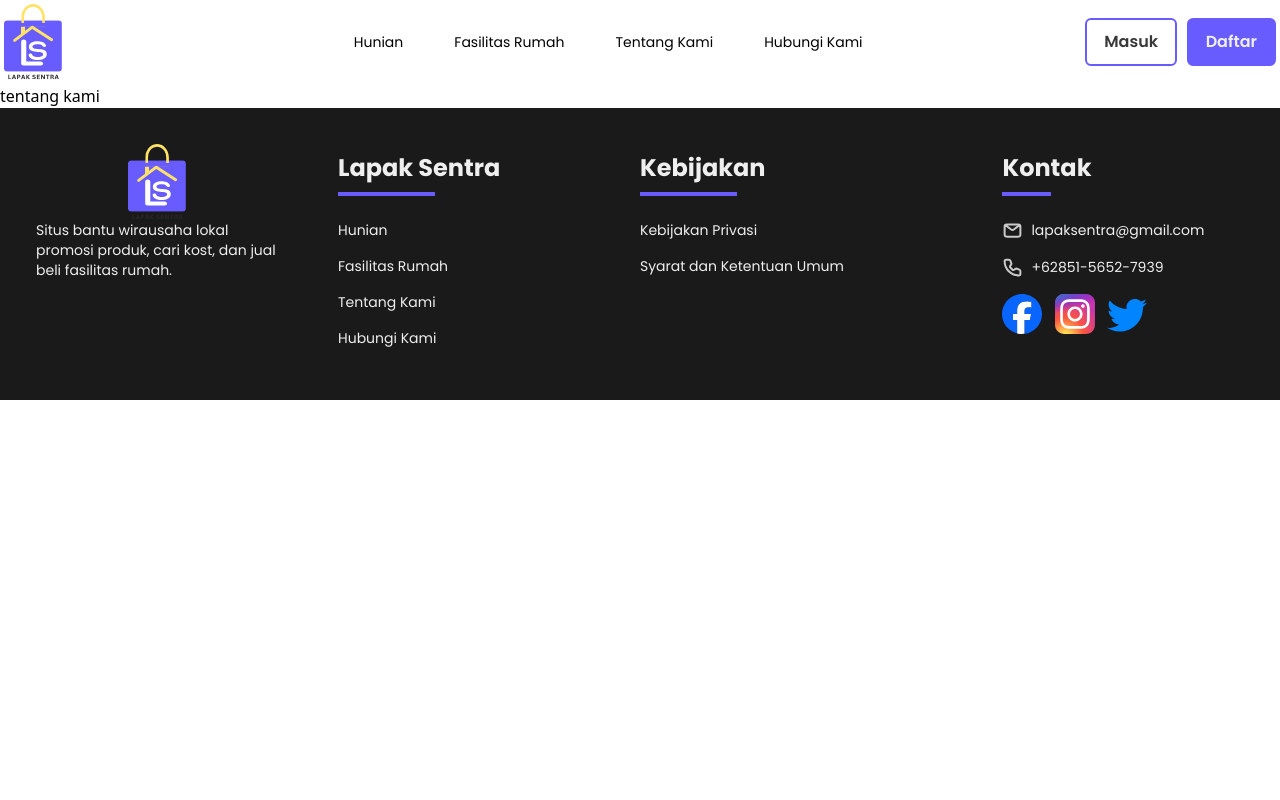
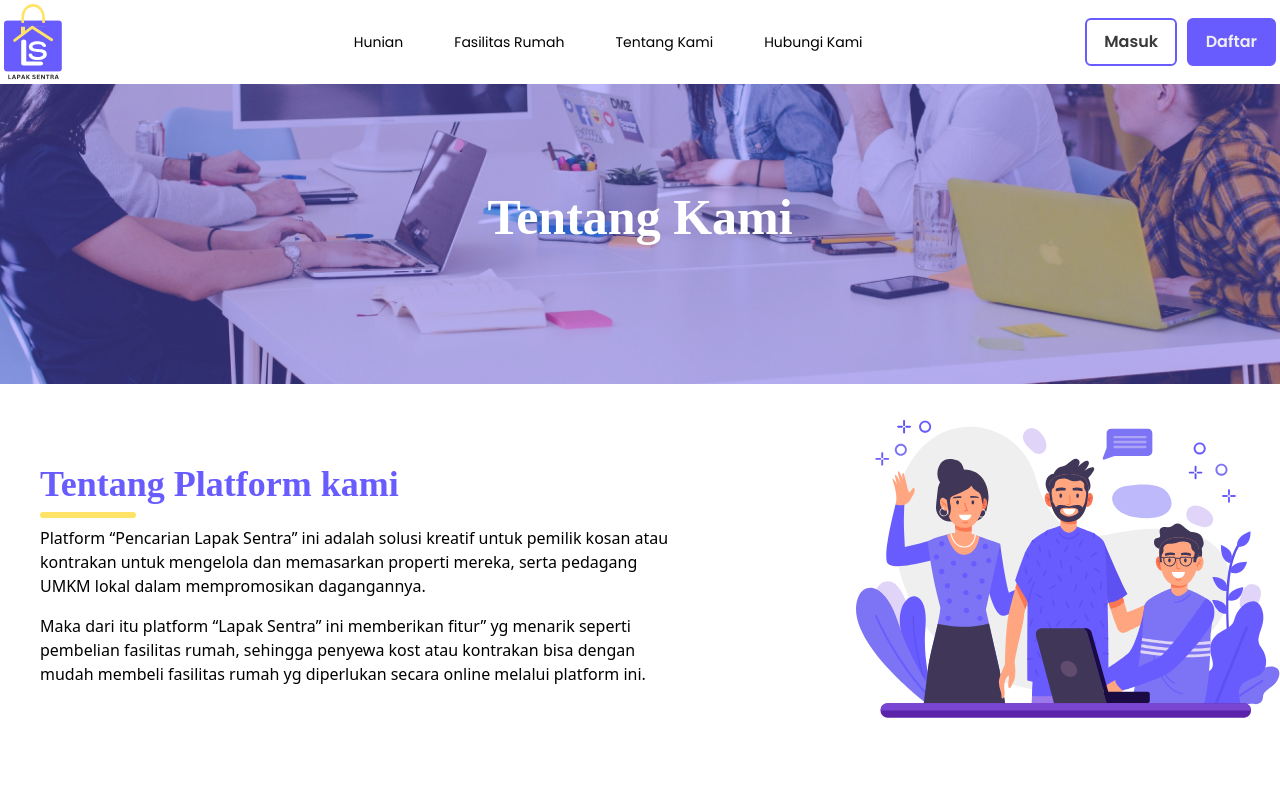
Before and after one commit to AldiMusneldi/Lapak-Sentra, a React (Vite) app in the folder frontend/: page /tentang-kami in a window 1280 px wide. Shown: the top 800 px of the page. Built offline with nearby package versions, Linux system fonts and the light colour scheme; a web font is replaced by a local one.

Commit message:
create AboutUs page

```diff
--- a/frontend/src/components/Tenant/Register.jsx
+++ b/frontend/src/components/Tenant/Register.jsx
@@ -10,7 +10,7 @@ const Register = () => {
     <>
       <div className="container mx-auto">
         <div className="flex">
-           <div className="mt-36">
+           <div className="mt-36 pl-36">
              <img src={AnimateTenant} alt="" />
            </div>
 
--- a/frontend/src/pages/Tentang-kami/TentangKami.jsx
+++ b/frontend/src/pages/Tentang-kami/TentangKami.jsx
@@ -1,10 +1,26 @@
 import React from 'react';
-
+import '../Tentang-kami/tentangkami.css';
+import AnimateAboutUs from '../../assets/animasi/animasi-Aboutus.svg';
 function TentangKami() {
   return (
+    <>
     <div>
-      <h1>tentang kami</h1>
+      <div className="background-container">
+        <h1 className="text-center py-24 font-title text-white font-semibold">Tentang Kami</h1>
+      </div>
+      <div className="flex">
+        <div className="pl-10 my-20 flex flex-col">
+          <h1 className="font-title text-4xl text-primary_70 font-semibold">Tentang Platform kami</h1>
+          <div className="w-[15%] h-[6px] rounded-full bg-secondary_70 my-2"></div>
+          <p className="w-text mb-4">Platform “Pencarian Lapak Sentra” ini adalah solusi kreatif untuk pemilik kosan atau kontrakan untuk mengelola dan memasarkan properti mereka, serta pedagang UMKM lokal dalam mempromosikan dagangannya.</p>
+          <p className="w-text mb-20">Maka dari itu platform “Lapak Sentra” ini memberikan fitur” yg menarik seperti pembelian fasilitas rumah, sehingga penyewa kost atau kontrakan bisa dengan mudah membeli fasilitas rumah yg diperlukan secara online melalui platform ini.</p>
+        </div>
+        <div className="my-9 pl-44">
+          <img src={AnimateAboutUs} alt="" />
+        </div>
+      </div>
     </div>
+    </>
   );
 }
 
--- /dev/null
+++ b/frontend/src/pages/Tentang-kami/tentangkami.css
@@ -0,0 +1,26 @@
+/* tentangkami.css */
+.background-container {
+  position: relative;
+  background: url('../../assets/images/bg-tentangkami.png') center/cover no-repeat;
+  height: 300px;
+}
+
+.background-container::before {
+  content: "";
+  position: absolute;
+  top: 0;
+  left: 0;
+  width: 100%;
+  height: 100%;
+  background-color: rgba(105, 92, 255, 0.4);
+}
+
+.background-container h1 {
+  position: relative;
+  z-index: 1;
+  font-size:50px;
+}
+
+.w-text{
+  width:40rem;
+}
```
Also changed, not shown: frontend/src/assets/animasi/animasi-AboutUs.svg (added), frontend/src/assets/images/bg-tentangkami.png (added).
